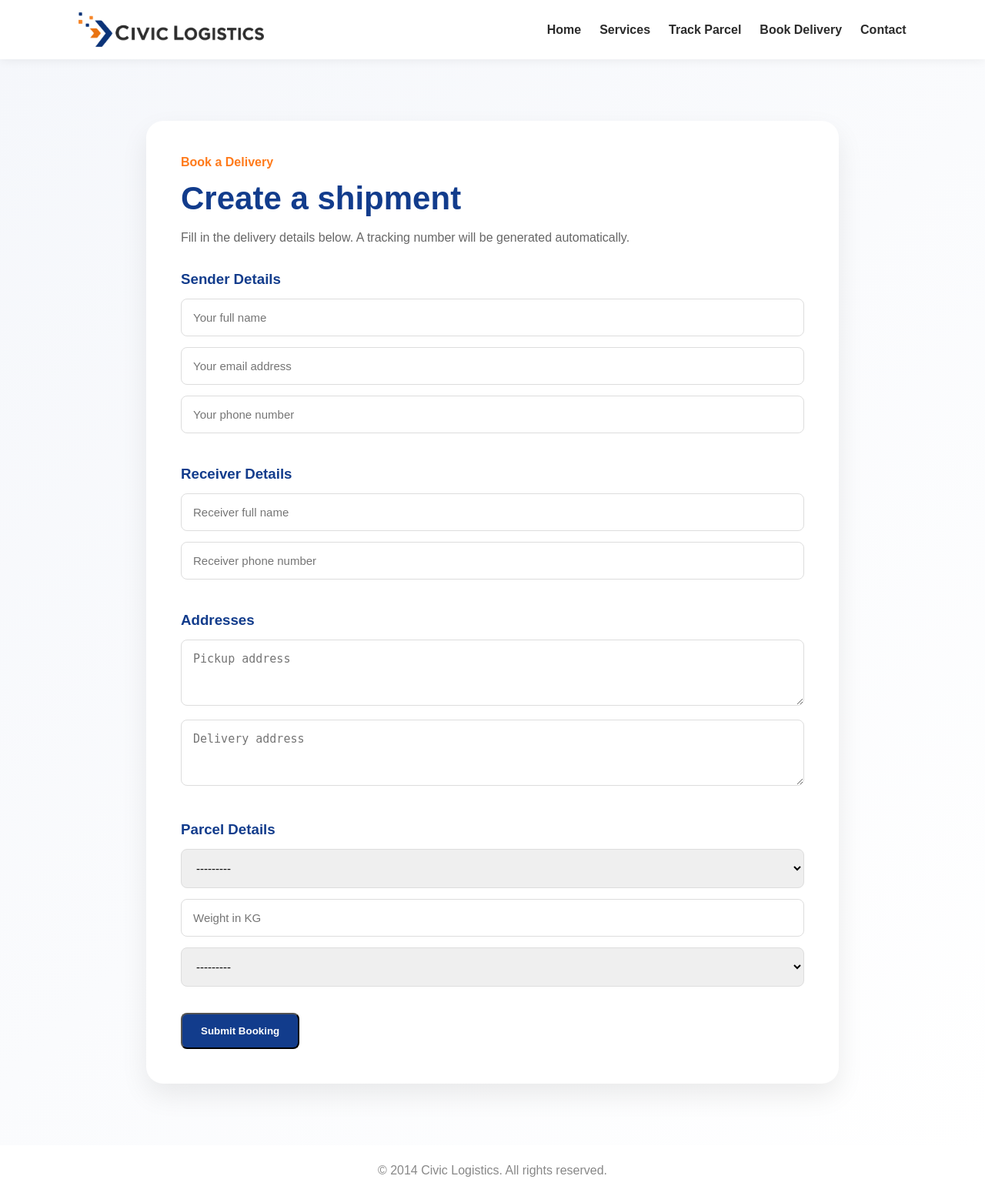
After one commit to Sa22akr/Logistics, a Django app: page /book/ in a window 1280 px wide. The commit adds this page. Shown: the whole page at 77% size. Run offline with Django 5.2, Linux system fonts and the light colour scheme.

Commit message:
Add shipment booking system with automatic tracking numbers

```diff
--- /dev/null
+++ b/shipments/forms.py
@@ -0,0 +1,33 @@
+from django import forms
+from .models import Shipment
+
+
+class ShipmentBookingForm(forms.ModelForm):
+    class Meta:
+        model = Shipment
+        fields = [
+            'sender_name',
+            'sender_email',
+            'sender_phone',
+            'receiver_name',
+            'receiver_phone',
+            'pickup_address',
+            'delivery_address',
+            'parcel_size',
+            'parcel_weight',
+            'delivery_option',
+        ]
+
+        widgets = {
+            'sender_name': forms.TextInput(attrs={'placeholder': 'Your full name'}),
+            'sender_email': forms.EmailInput(attrs={'placeholder': 'Your email address'}),
+            'sender_phone': forms.TextInput(attrs={'placeholder': 'Your phone number'}),
+
+            'receiver_name': forms.TextInput(attrs={'placeholder': 'Receiver full name'}),
+            'receiver_phone': forms.TextInput(attrs={'placeholder': 'Receiver phone number'}),
+
+            'pickup_address': forms.Textarea(attrs={'placeholder': 'Pickup address', 'rows': 3}),
+            'delivery_address': forms.Textarea(attrs={'placeholder': 'Delivery address', 'rows': 3}),
+
+            'parcel_weight': forms.NumberInput(attrs={'placeholder': 'Weight in KG', 'step': '0.01'}),
+        }
--- a/shipments/models.py
+++ b/shipments/models.py
@@ -17,22 +17,37 @@ class Shipment(models.Model):
         ('Cancelled', 'Cancelled'),
     ]
 
-    tracking_number = models.CharField(
-        max_length=20,
-        unique=True,
-        default=generate_tracking_number
-    )
+    PARCEL_SIZE_CHOICES = [
+        ('Small', 'Small'),
+        ('Medium', 'Medium'),
+        ('Large', 'Large'),
+        ('Extra Large', 'Extra Large'),
+    ]
+
+    DELIVERY_OPTION_CHOICES = [
+        ('Standard', 'Standard Delivery'),
+        ('Next Day', 'Next Day Delivery'),
+        ('Same Day', 'Same Day Delivery'),
+    ]
+
+    tracking_number = models.CharField(max_length=20, unique=True, default=generate_tracking_number)
 
     sender_name = models.CharField(max_length=100)
+    sender_email = models.EmailField()
+    sender_phone = models.CharField(max_length=20)
+
     receiver_name = models.CharField(max_length=100)
+    receiver_phone = models.CharField(max_length=20)
+
     pickup_address = models.TextField()
     delivery_address = models.TextField()
 
-    status = models.CharField(
-        max_length=30,
-        choices=STATUS_CHOICES,
-        default='Booked'
-    )
+    parcel_size = models.CharField(max_length=20, choices=PARCEL_SIZE_CHOICES)
+    parcel_weight = models.DecimalField(max_digits=6, decimal_places=2, help_text="Weight in KG")
+
+    delivery_option = models.CharField(max_length=20, choices=DELIVERY_OPTION_CHOICES)
+
+    status = models.CharField(max_length=30, choices=STATUS_CHOICES, default='Booked')
 
     created_at = models.DateTimeField(auto_now_add=True)
 
--- a/shipments/templates/shipments/base.html
+++ b/shipments/templates/shipments/base.html
@@ -30,6 +30,12 @@
       position: sticky;
       top: 0;
       z-index: 100;
+    }
+
+    .logo {
+      text-decoration: none;
+      display: flex;
+      align-items: center;
     }
 
     .logo img {
@@ -229,6 +235,52 @@
       border-radius: 20px;
     }
 
+    /* BOOKING PAGE */
+    .booking-section {
+      min-height: 80vh;
+      padding: 80px 8%;
+      background: linear-gradient(135deg, #f5f7fb, #ffffff);
+    }
+
+    .booking-box {
+      max-width: 900px;
+      margin: auto;
+      background: white;
+      padding: 45px;
+      border-radius: 22px;
+      box-shadow: 0 15px 35px rgba(0,0,0,0.08);
+    }
+
+    .booking-box h1 {
+      font-size: 42px;
+      color: #123C8C;
+      margin-bottom: 14px;
+    }
+
+    .booking-form {
+      margin-top: 30px;
+    }
+
+    .booking-form h3 {
+      margin: 28px 0 14px;
+      color: #123C8C;
+    }
+
+    .booking-form input,
+    .booking-form textarea,
+    .booking-form select {
+      width: 100%;
+      padding: 15px;
+      margin-bottom: 14px;
+      border: 1px solid #ddd;
+      border-radius: 8px;
+      font-size: 15px;
+    }
+
+    .booking-form button {
+      margin-top: 20px;
+    }
+
     /* SERVICES */
     .services {
       padding: 70px 8%;
@@ -340,9 +392,9 @@
 <body>
 
 <header class="navbar">
-  <div class="logo">
+  <a href="{% url 'home' %}" class="logo">
     <img src="{% static 'shipments/images/logo.png' %}" alt="Civic Logistics Logo">
-  </div>
+  </a>
 
   <button class="menu-btn" onclick="toggleMenu()">☰</button>
 
@@ -350,7 +402,7 @@
     <a href="{% url 'home' %}">Home</a>
     <a href="#">Services</a>
     <a href="{% url 'track_shipment' %}">Track Parcel</a>
-    <a href="#">Book Delivery</a>
+    <a href="{% url 'book_shipment' %}">Book Delivery</a>
     <a href="#">Contact</a>
   </nav>
 </header>
@@ -361,7 +413,7 @@
 </main>
 
 <footer>
-  <p>&copy; 2020 Civic Logistics. All rights reserved.</p>
+  <p>&copy; 2014 Civic Logistics. All rights reserved.</p>
 </footer>
 
 <script>
--- /dev/null
+++ b/shipments/templates/shipments/book.html
@@ -0,0 +1,41 @@
+{% extends 'shipments/base.html' %}
+
+{% block title %}Book Delivery | Civic Logistics{% endblock %}
+
+{% block content %}
+
+<section class="booking-section">
+  <div class="booking-box">
+    <p class="tagline">Book a Delivery</p>
+    <h1>Create a shipment</h1>
+    <p class="track-text">
+      Fill in the delivery details below. A tracking number will be generated automatically.
+    </p>
+
+    <form method="POST" class="booking-form">
+      {% csrf_token %}
+
+      <h3>Sender Details</h3>
+      {{ form.sender_name }}
+      {{ form.sender_email }}
+      {{ form.sender_phone }}
+
+      <h3>Receiver Details</h3>
+      {{ form.receiver_name }}
+      {{ form.receiver_phone }}
+
+      <h3>Addresses</h3>
+      {{ form.pickup_address }}
+      {{ form.delivery_address }}
+
+      <h3>Parcel Details</h3>
+      {{ form.parcel_size }}
+      {{ form.parcel_weight }}
+      {{ form.delivery_option }}
+
+      <button type="submit" class="btn primary">Submit Booking</button>
+    </form>
+  </div>
+</section>
+
+{% endblock %}
--- a/shipments/templates/shipments/home.html
+++ b/shipments/templates/shipments/home.html
@@ -16,8 +16,8 @@
     </p>
 
     <div class="hero-buttons">
-      <a href="#" class="btn primary">Book a Delivery</a>
-      <a href="#" class="btn secondary">Track Parcel</a>
+      <a href="{% url 'book_shipment' %}" class="btn primary">Book a Delivery</a>
+      <a href="{% url 'track_shipment' %}" class="btn secondary">Track Parcel</a>
     </div>
   </div>
 
@@ -67,7 +67,7 @@
   <h2>Ready to send your parcel?</h2>
   <p>Book your first delivery with Civic Logistics today.</p>
 
-  <a href="#" class="btn primary">Get Started</a>
+  <a href="{% url 'book_shipment' %}" class="btn primary">Get Started</a>
 </section>
 
 {% endblock %}
--- a/shipments/urls.py
+++ b/shipments/urls.py
@@ -4,4 +4,6 @@ from . import views
 urlpatterns = [
     path('', views.home, name='home'),
     path('track/', views.track_shipment, name='track_shipment'),
+    path('book/', views.book_shipment, name='book_shipment'),
+    path('booking-success/<str:tracking_number>/', views.booking_success, name='booking_success'),
 ]
--- a/shipments/views.py
+++ b/shipments/views.py
@@ -1,5 +1,7 @@
-from django.shortcuts import render
+from django.shortcuts import render, redirect
 from .models import Shipment
+from .forms import ShipmentBookingForm
+
 
 def home(request):
     return render(request, 'shipments/home.html')
@@ -21,3 +23,24 @@ def track_shipment(request):
         'shipment': shipment,
         'error': error
     })
+
+
+def book_shipment(request):
+    if request.method == 'POST':
+        form = ShipmentBookingForm(request.POST)
+
+        if form.is_valid():
+            shipment = form.save()
+            return redirect('booking_success', tracking_number=shipment.tracking_number)
+    else:
+        form = ShipmentBookingForm()
+
+    return render(request, 'shipments/book.html', {'form': form})
+
+
+def booking_success(request, tracking_number):
+    shipment = Shipment.objects.get(tracking_number=tracking_number)
+
+    return render(request, 'shipments/booking_success.html', {
+        'shipment': shipment
+    })
```
Also changed, not shown: civic_logistics/settings.py (+11 -4 lines), shipments/templates/shipments/booking_success.html (added, +31 -0 lines), shipments/migrations/0001_initial.py (added), shipments/migrations/__init__.py (added).
